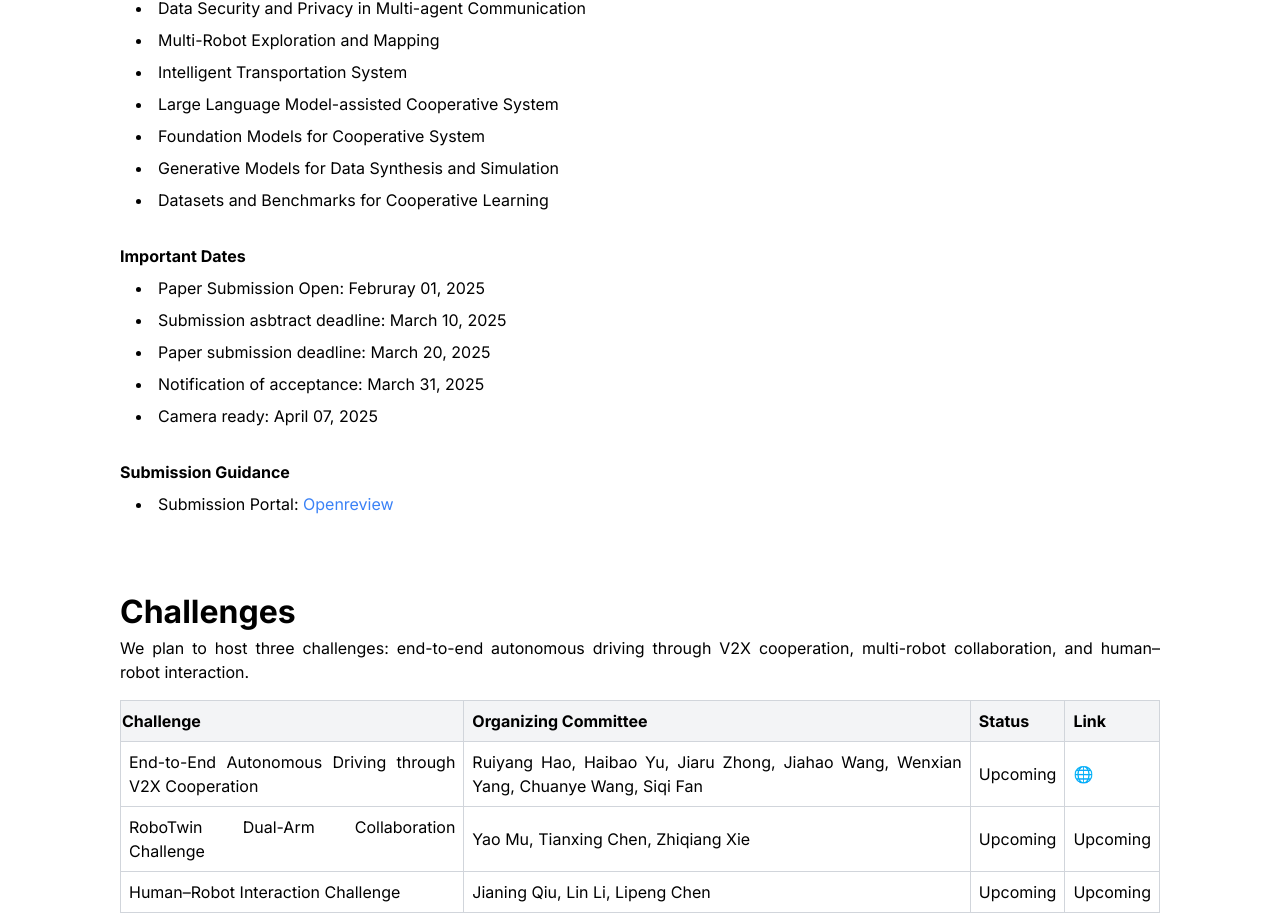
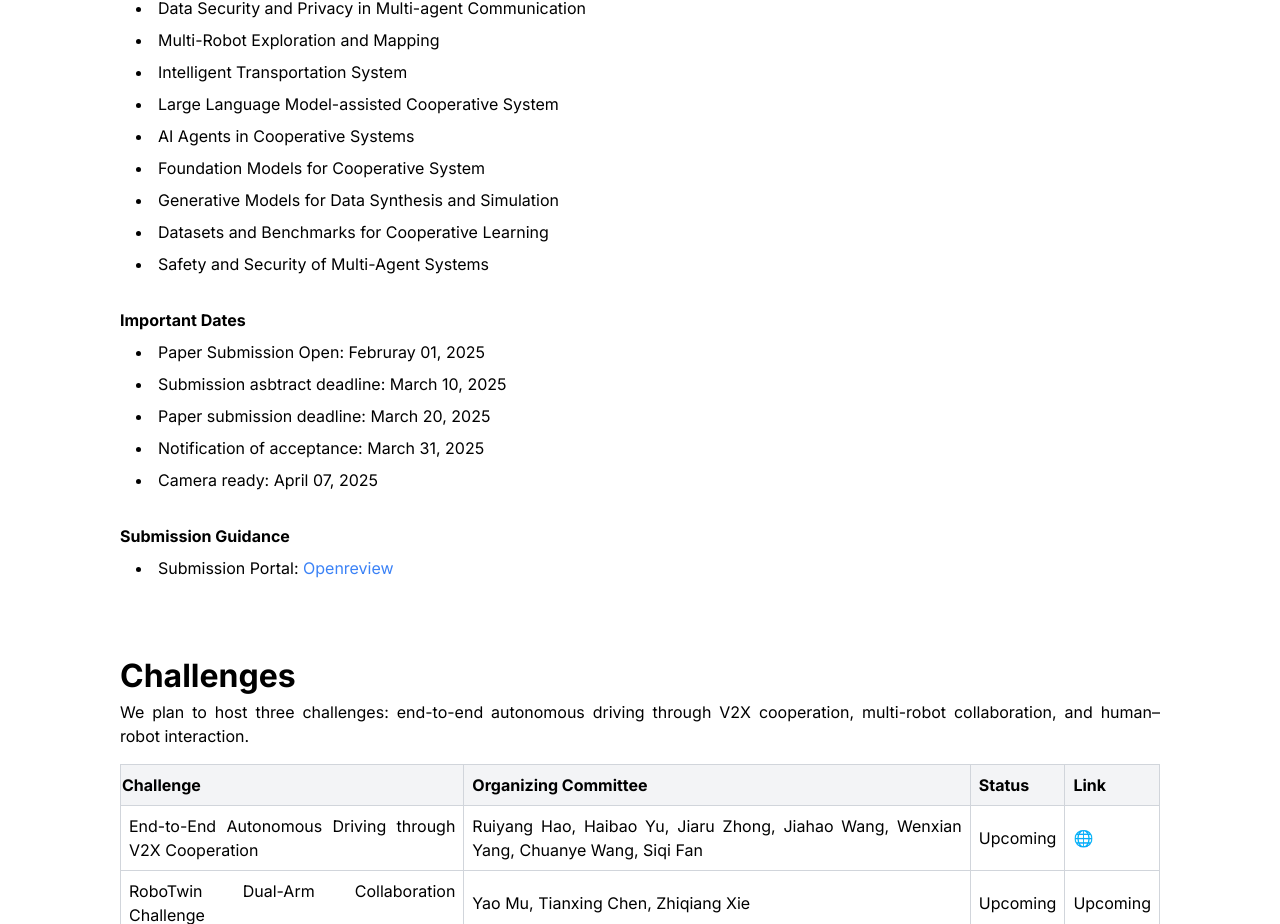
Before and after one commit to coop-intelligence/coop-intelligence.github.io, a Next.js app: page / in a window 1280 px wide. Shown: the part 1477-2401 px from the top of the page. Built offline with nearby package versions, Linux system fonts and the light colour scheme.

Commit message:
update callforpapers

```diff
--- a/src/app/components/callforpapers.jsx
+++ b/src/app/components/callforpapers.jsx
@@ -17,9 +17,11 @@ const CallForPapers = () => {
                 <li>Multi-Robot Exploration and Mapping</li>
                 <li>Intelligent Transportation System</li>
                 <li>Large Language Model-assisted Cooperative System</li>
+                <li>AI Agents in Cooperative Systems</li>
                 <li>Foundation Models for Cooperative System</li>
                 <li>Generative Models for Data Synthesis and Simulation</li>
                 <li>Datasets and Benchmarks for Cooperative Learning</li>
+                <li>Safety and Security of Multi-Agent Systems</li>
             </ul>
             <p className="text-pretty mb-2">
                 <span className="font-bold">Important Dates</span>
```
